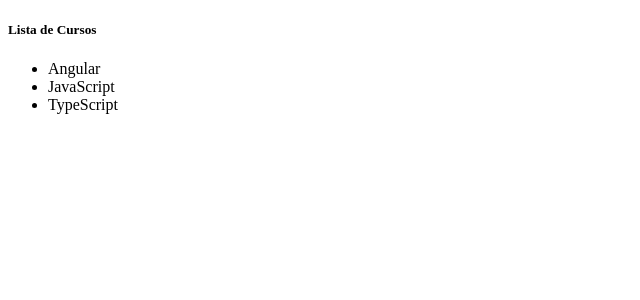
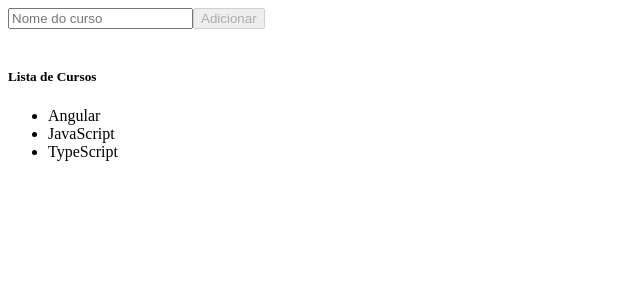
Before and after one commit to allan-mlpe/lt-angular4, an Angular app in the folder servicos/: page / in a window 1280 px wide. Shown: the top 300 px of the page, without its empty margins (0-640 px from the left). Built offline with nearby package versions, Linux system fonts and the light colour scheme.

Commit message:
Conteúdo da aula 40, abordando o escopo dos serviços do Angular e a criação de módulos de funcionalidades

```diff
--- a/servicos/src/app/app.component.html
+++ b/servicos/src/app/app.component.html
@@ -1 +1,5 @@
+<app-criar-curso></app-criar-curso>
+
+<br><br>
+
 <app-cursos></app-cursos>
--- /dev/null
+++ b/servicos/src/app/criar-curso/criar-curso.component.html
@@ -0,0 +1,3 @@
+<input type="text" placeholder="Nome do curso" [(ngModel)]="curso">
+
+<button (click)="onAddCurso()" [disabled]="curso === '' ? true : null">Adicionar</button>
--- /dev/null
+++ b/servicos/src/app/criar-curso/criar-curso.component.ts
@@ -0,0 +1,30 @@
+import { Cursos2Service } from './../cursos/cursos2.service';
+import { Component, OnInit } from '@angular/core';
+
+@Component({
+  selector: 'app-criar-curso',
+  templateUrl: './criar-curso.component.html',
+  styleUrls: ['./criar-curso.component.css']
+})
+export class CriarCursoComponent implements OnInit {
+
+  cursos: string[] = [];
+
+  curso: string = '';
+
+  constructor(private cursosService: Cursos2Service) {
+
+  }
+
+  ngOnInit() {
+    this.cursos = this.cursosService.getCursos();
+  }
+
+  onAddCurso() {
+    if(this.curso !== '') {
+      this.cursosService.addCurso(this.curso);
+      this.curso = '';
+    }
+  }
+
+}
--- /dev/null
+++ b/servicos/src/app/criar-curso/criar-curso.module.ts
@@ -0,0 +1,23 @@
+//usamos o CommonModule para módulos de funcionalidade
+import { CommonModule } from '@angular/common';
+import { NgModule } from '@angular/core';
+
+import { FormsModule } from '@angular/forms';
+
+import { Cursos2Service } from '../cursos/cursos2.service';
+import { CriarCursoComponent } from './criar-curso.component';
+
+@NgModule({
+  declarations: [
+    CriarCursoComponent
+  ],
+  imports: [
+    CommonModule,
+    FormsModule
+  ],
+  exports: [
+    CriarCursoComponent //expondo o componente para outros módulos
+  ],
+  providers: [Cursos2Service]
+})
+export class CriarCursoModule { }
--- a/servicos/src/app/cursos/cursos2.service.ts
+++ b/servicos/src/app/cursos/cursos2.service.ts
@@ -4,7 +4,25 @@ import { Injectable } from '@angular/core';
 @Injectable()
 export class Cursos2Service {
 
+    cursos: string[] = ['Angular', 'JavaScript', 'TypeScript'];
+
+    constructor() {
+        console.log('Init CursosService..');
+    }
+
+
+    /**
+     * Obtém a lista de todos os cursos
+     */
     getCursos() {
-        return ['Angular', 'JavaScript', 'TypeScript'];
+        return this.cursos;
+    }
+
+    /**
+     * Adiciona um novo curso à lista de cursos
+     * @param curso curso a ser inserido
+     */
+    addCurso(curso: string) {
+        this.cursos.push(curso);
     }
 }
```
Also changed, not shown: servicos/src/app/app.module.ts (+6 -4 lines), servicos/src/app/cursos/cursos.module.ts (added, +18 -0 lines), servicos/src/app/criar-curso/criar-curso.component.css (added), 1 other file (tests, documents, lock files or other folders).
